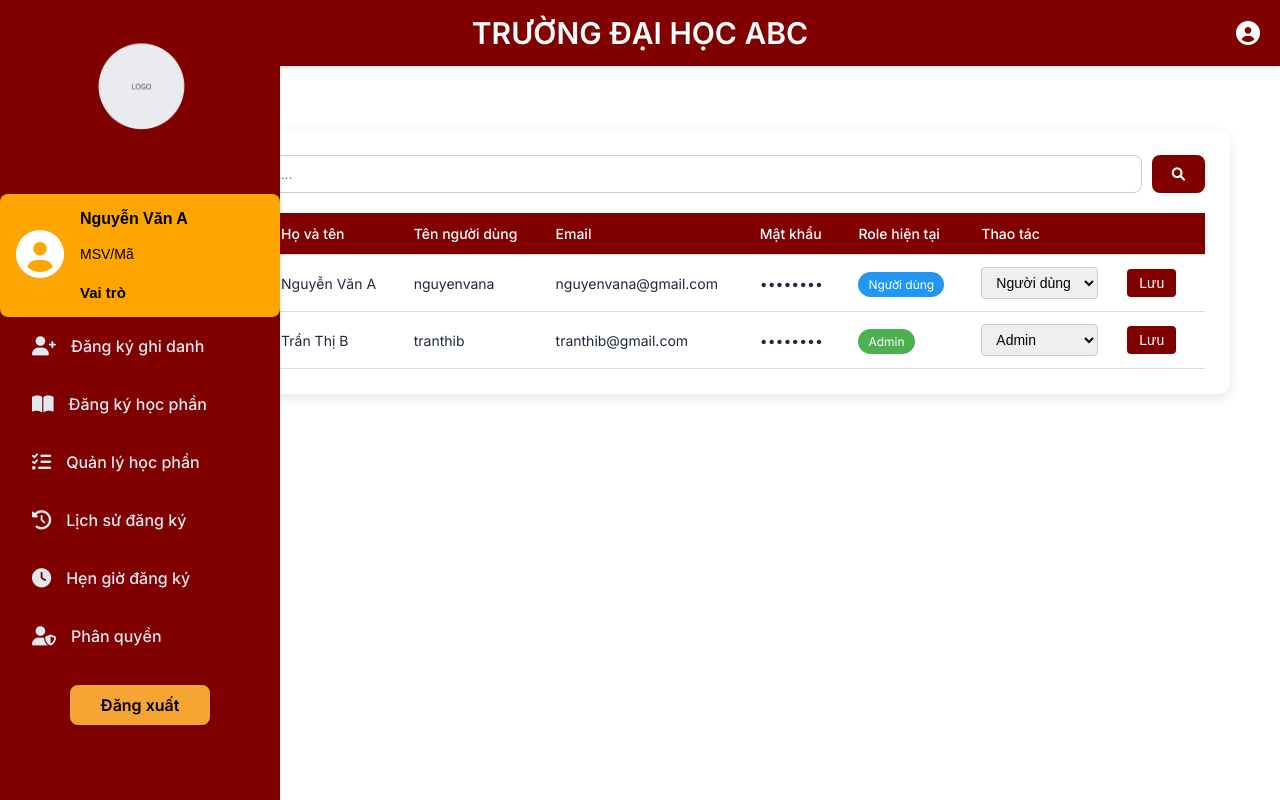
After one commit to XuanNguyen148/QLSV_N18, a Django app: page /author/ in a window 1280 px wide. The commit adds this page. Run offline with Django 5.2, Linux system fonts and the light colour scheme.

Commit message:
them cac chuc nang

```diff
--- /dev/null
+++ b/qlisvien/app/static/css/author.css
@@ -0,0 +1,111 @@
+.content h1 {
+    font-size: 28px;
+    font-weight: bold;
+    color: #800000;
+    margin-bottom: 30px;
+}
+
+.author-container {
+    background-color: #fff;
+    border-radius: 12px;
+    box-shadow: 0 4px 12px rgba(0, 0, 0, 0.1);
+    padding: 25px;
+    max-width: 1160px; /* Thêm chiều rộng tối đa */
+    margin: 0 50px 0 auto; /* Dịch sang phải */
+}
+
+/* Thanh tìm kiếm */
+.search-box {
+    display: flex;
+    gap: 10px;
+    margin-bottom: 20px;
+}
+
+.search-input {
+    flex: 1;
+    padding: 10px 15px;
+    border: 1px solid #ccc;
+    border-radius: 8px;
+    font-size: 14px;
+}
+
+.search-btn {
+    padding: 10px 20px;
+    background-color: #800000;
+    color: white;
+    border: none;
+    border-radius: 8px;
+    cursor: pointer;
+}
+
+.search-btn:hover {
+    background-color: #660000;
+}
+
+/* Bảng danh sách */
+.users-table {
+    width: 100%;
+    overflow-x: auto;
+}
+
+table {
+    width: 100%;
+    border-collapse: collapse;
+    font-size: 14px;
+}
+
+th, td {
+    padding: 12px 15px;
+    text-align: left;
+    border-bottom: 1px solid #ddd;
+}
+
+th {
+    background-color: #800000;
+    color: white;
+    font-weight: 500;
+}
+
+tr:hover {
+    background-color: #f5f5f5;
+}
+
+/* Badge và Select */
+.role-badge {
+    padding: 5px 10px;
+    border-radius: 20px;
+    font-size: 12px;
+}
+
+.role-badge.user {
+    background-color: #2196F3;
+    color: white;
+}
+
+.role-badge.admin {
+    background-color: #4CAF50;
+    color: white;
+}
+
+.role-select {
+    padding: 6px 10px;
+    border: 1px solid #ccc;
+    border-radius: 4px;
+    margin-right: 10px;
+    font-size: 14px;
+}
+
+.save-btn {
+    padding: 6px 12px;
+    background-color: #800000;
+    color: white;
+    border: none;
+    border-radius: 4px;
+    cursor: pointer;
+    font-size: 14px;
+    margin-left: 15px; /* Thêm khoảng cách bên trái */
+}
+
+.save-btn:hover {
+    background-color: #660000;
+}
--- /dev/null
+++ b/qlisvien/app/static/js/author.js
@@ -0,0 +1,31 @@
+/* filepath: e:\da3 django\QLSV_N18\qlisvien\app\static\js\author.js */
+// Hàm tìm kiếm tài khoản
+document.getElementById('searchInput').addEventListener('input', function(e) {
+    const searchValue = e.target.value.toLowerCase();
+    const rows = document.querySelectorAll('tbody tr');
+
+    rows.forEach(row => {
+        const text = row.textContent.toLowerCase();
+        row.style.display = text.includes(searchValue) ? '' : 'none';
+    });
+});
+
+// Hàm thay đổi role
+function changeRole(select, userId) {
+    const row = select.closest('tr');
+    const roleBadge = row.querySelector('.role-badge');
+
+    // Cập nhật badge hiển thị
+    roleBadge.textContent = select.options[select.selectedIndex].text;
+    roleBadge.className = `role-badge ${select.value}`;
+}
+
+// Hàm lưu thay đổi role
+function saveRole(userId) {
+    const row = document.querySelector(`tr[data-id="${userId}"]`);
+    const select = row.querySelector('.role-select');
+    const newRole = select.value;
+
+    // TODO: Gửi request API để cập nhật role
+    alert(`Đã cập nhật role cho user ${userId} thành ${select.options[select.selectedIndex].text}`);
+}
--- /dev/null
+++ b/qlisvien/app/templates/pages/author.html
@@ -0,0 +1,83 @@
+{% extends 'pages/dashboard.html' %}
+{% load static %}
+
+{% block title %}Phân quyền{% endblock %}
+
+{% block add_css %}
+    <link rel="stylesheet" href="{% static 'css/author.css' %}">
+{% endblock %}
+
+{% block content %}
+<div class="content">
+    <h1>Phân quyền</h1>
+
+    <div class="author-container">
+        <!-- Thanh tìm kiếm -->
+        <div class="search-box">
+            <input type="text" id="searchInput" class="search-input" placeholder="Tìm kiếm theo tên hoặc mã...">
+            <button class="search-btn"><i class="fas fa-search"></i></button>
+        </div>
+
+        <!-- Bảng danh sách tài khoản -->
+        <div class="users-table">
+            <table>
+                <thead>
+                    <tr>
+                        <th>STT</th>
+                        <th>Mã</th>
+                        <th>Họ và tên</th>
+                        <th>Tên người dùng</th>
+                        <th>Email</th>
+                        <th>Mật khẩu</th>
+                        <th>Role hiện tại</th>
+                        <th>Thao tác</th>
+                    </tr>
+                </thead>
+                <tbody>
+                    <tr>
+                        <td>1</td>
+                        <td>23D190145</td>
+                        <td>Nguyễn Văn A</td>
+                        <td>nguyenvana</td>
+                        <td>nguyenvana@gmail.com</td>
+                        <td>••••••••</td>
+                        <td>
+                            <span class="role-badge user">Người dùng</span>
+                        </td>
+                        <td>
+                            <select class="role-select" onchange="changeRole(this, '23D190145')">
+                                <option value="user">Người dùng</option>
+                                <option value="admin">Admin</option>
+                            </select>
+                            <button class="save-btn" onclick="saveRole('23D190145')">Lưu</button>
+                        </td>
+                    </tr>
+                    <!-- Thêm một dòng mẫu khác -->
+                    <tr>
+                        <td>2</td>
+                        <td>23D190146</td>
+                        <td>Trần Thị B</td>
+                        <td>tranthib</td>
+                        <td>tranthib@gmail.com</td>
+                        <td>••••••••</td>
+                        <td>
+                            <span class="role-badge admin">Admin</span>
+                        </td>
+                        <td>
+                            <select class="role-select" onchange="changeRole(this, '23D190146')">
+                                <option value="user">Người dùng</option>
+                                <option value="admin" selected>Admin</option>
+                            </select>
+                            <button class="save-btn" onclick="saveRole('23D190146')">Lưu</button>
+                        </td>
+                    </tr>
+                </tbody>
+            </table>
+        </div>
+    </div>
+</div>
+{% endblock %}
+
+{% block add_js %}
+    <script src="{% static 'js/author.js' %}"></script>
+{% endblock %}
--- a/qlisvien/app/templates/pages/dashboard.html
+++ b/qlisvien/app/templates/pages/dashboard.html
@@ -40,11 +40,11 @@
         </div>
         <nav class="sidebar-nav">
             <a href="{% url 'ghi_danh' %}"><i class="fas fa-user-plus"></i> Đăng ký ghi danh</a>
-            <a href="#"><i class="fas fa-book-open"></i> Đăng ký học phần</a>
+            <a href="{% url 'register' %}"><i class="fas fa-book-open"></i> Đăng ký học phần</a>
             <a href="{% url 'quan_ly_hoc_phan' %}"><i class="fas fa-tasks"></i> Quản lý học phần</a>
             <a href="{% url 'history' %}"><i class="fas fa-history"></i> Lịch sử đăng ký</a>
-            <a href="#"><i class="fas fa-clock"></i> Hẹn giờ đăng ký</a>
-            <a href="#"><i class="fas fa-user-shield"></i> Phân quyền</a>
+            <a href="{% url 'timing' %}"><i class="fas fa-clock"></i> Hẹn giờ đăng ký</a>
+            <a href="{% url 'author' %}"><i class="fas fa-user-shield"></i> Phân quyền</a>
         </nav>
         <a href="{% url 'logout' %}" class="logout-button">Đăng xuất</a>
     </div>
--- a/qlisvien/app/templates/pages/ghi_danh.html
+++ b/qlisvien/app/templates/pages/ghi_danh.html
@@ -1,5 +1,7 @@
 {% extends 'pages/dashboard.html' %}
 {% load static %}
+
+{% block title %}Đăng ký ghi danh{% endblock %}
 
 {% block add_css %}
     <title>Đăng ký ghi danh</title>
--- a/qlisvien/app/templates/pages/history.html
+++ b/qlisvien/app/templates/pages/history.html
@@ -30,6 +30,7 @@
                 <option value="2">Học kỳ 2</option>
                 <option value="3">Học kỳ 3</option>
             </select>
+            <input type="text" id="keywordInput" class="search-input" placeholder="Nhập từ khóa (Tên/Mã HP)...">
             <button class="search-btn" onclick="filterData()">Tìm kiếm</button>
         </div>
 
--- a/qlisvien/app/urls.py
+++ b/qlisvien/app/urls.py
@@ -10,5 +10,8 @@ urlpatterns = [
     path('change-password/', views.change_password, name='change_password'),
     path('forgot-password/', views.forgot_password, name='forgot_password'),
     path('quan-ly-hoc-phan/', views.qlihp, name='quan_ly_hoc_phan'),
-    path('history/', views.history, name='history')
+    path('history/', views.history, name='history'),
+    path('register/', views.register, name='register'),
+    path('timing/', views.timing, name='timing'),
+    path('author/', views.author, name='author'),
 ]
--- a/qlisvien/app/views.py
+++ b/qlisvien/app/views.py
@@ -142,3 +142,14 @@ def history(request):
     }
 
     return render(request, 'pages/history.html', context)
+
+def register(request):
+    # Xử lý logic cho trang Đăng ký học phần (nếu cần)
+    return render(request, 'pages/register.html')
+
+def timing(request):
+    # Xử lý logic cho trang Hẹn giờ đăng ký (nếu cần)
+    return render(request, 'pages/timing.html')
+
+def author(request):
+    return render(request, 'pages/author.html')
```
Also changed, not shown: qlisvien/app/static/css/history.css (+16 -0 lines), qlisvien/app/static/css/register.css (added, +69 -0 lines), qlisvien/app/static/css/timing.css (added, +101 -0 lines), qlisvien/app/templates/pages/register.html (added, +93 -0 lines), qlisvien/app/templates/pages/timing.html (added, +54 -0 lines).
